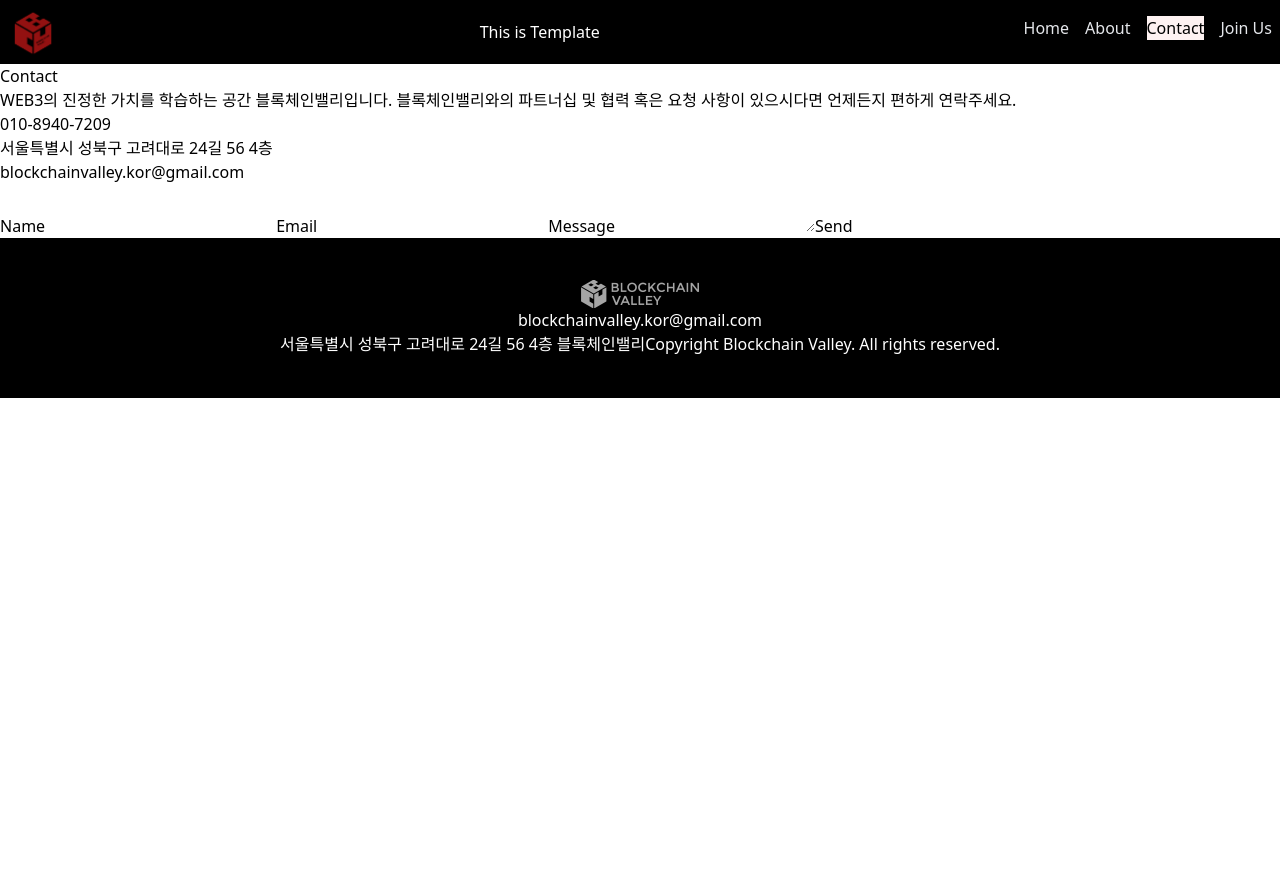
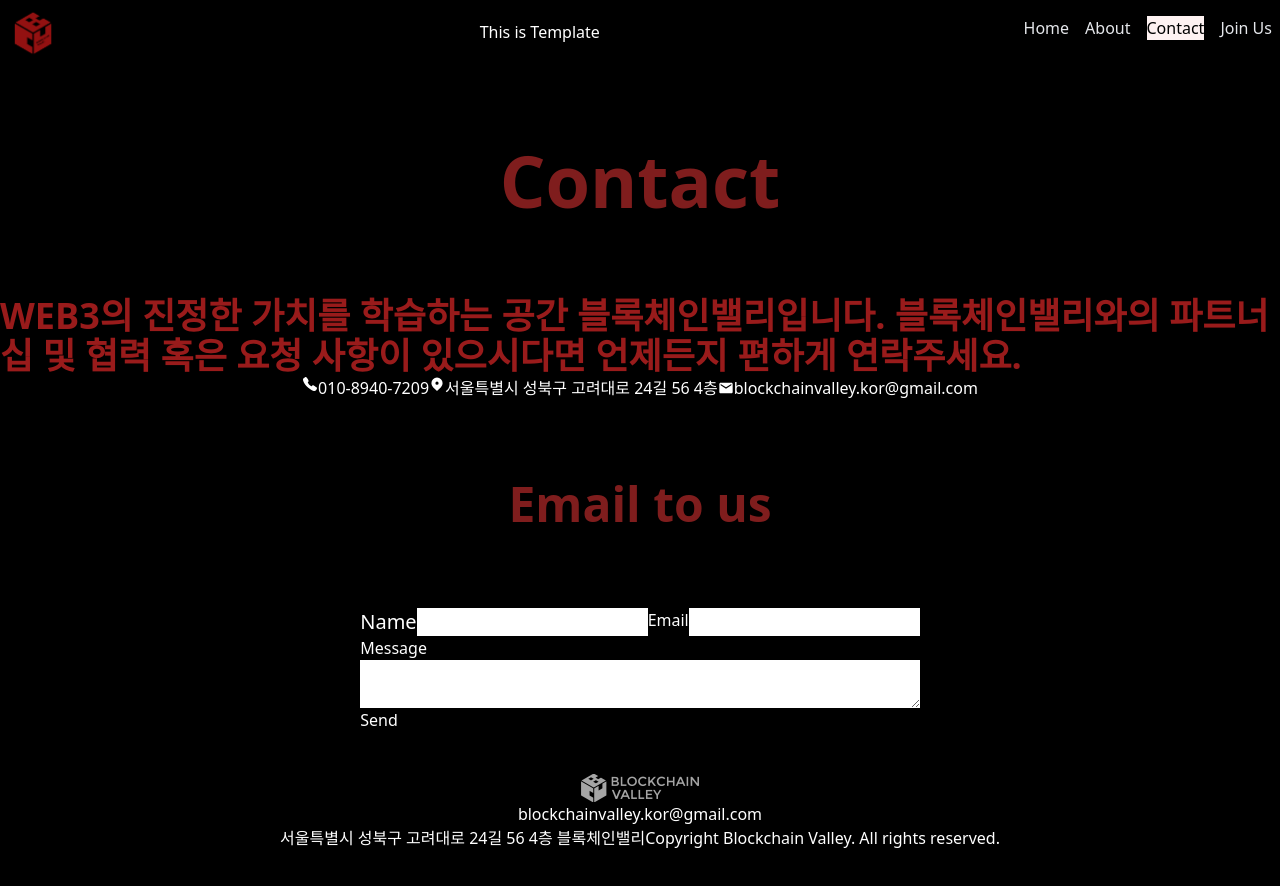
Before and after one commit to Block-Chain-Valley/BV-Homepage-front, a Next.js app: page /contact in a window 1280 px wide. Shown: the top 886 px of the page. Before the commit the page ends 800 px from the top, so only its background shows below. Built offline with nearby package versions, Linux system fonts and the light colour scheme.

Commit message:
Update : Email Box

```diff
--- a/package.json
+++ b/package.json
@@ -22,6 +22,7 @@
     "postcss": "8.4.23",
     "react": "18.2.0",
     "react-dom": "18.2.0",
+    "react-icons": "^4.8.0",
     "react-transition-group": "^4.4.5",
     "swiper": "^9.2.4",
     "tailwindcss": "3.3.1",
--- a/src/components/Contact/EmailBox.tsx
+++ b/src/components/Contact/EmailBox.tsx
@@ -43,8 +43,13 @@
   };
 
   return (
+    <div className="flex">
       <form ref={form} onSubmit={sendEmail}>
-      <label htmlFor="name">Name</label>
+        <div className="flex">
+          <label htmlFor="name" className=" text-xl ">
+            Name
+          </label>
+
           <input
             type="lineText"
             id="name"
@@ -60,6 +65,8 @@
             value={email}
             onChange={onChangeEmail}
           />
+        </div>
+        <div className="flex flex-col">
           <label htmlFor="message">Message</label>
           <textarea
             id="lineText"
@@ -67,8 +74,10 @@
             value={lineText}
             onChange={onChangeLineText}
           />
+        </div>
         <input type="submit" name="Send" value="Send" />
       </form>
+    </div>
   );
 };
 
--- a/src/pages/contact.tsx
+++ b/src/pages/contact.tsx
@@ -1,23 +1,42 @@
 import EmailBox from "@/components/Contact/EmailBox";
 import { SEO } from "@/seo/SEO";
+import { IoCall } from "react-icons/io5";
+import { HiLocationMarker } from "react-icons/hi";
+import { MdEmail } from "react-icons/md";
 
 function Contact() {
   return (
-    <div>
+    <main className="flex flex-col items-center justify-center bg-black text-white ">
       <SEO
         title="문의 페이지"
         description="문의 사항을 보낼 수 있는 페이지입니다."
       />
-      <div>Contact</div>
-      <div>
+      <div className="flex flex-col m-20">
+        <h1 className="text-7xl font-extrabold text-900 ">Contact</h1>
+      </div>
+      <div className="text-4xl font-bold text-800">
         WEB3의 진정한 가치를 학습하는 공간 블록체인밸리입니다. 블록체인밸리와의
         파트너십 및 협력 혹은 요청 사항이 있으시다면 언제든지 편하게 연락주세요.
       </div>
-      <div>010-8940-7209</div>
-      <div>서울특별시 성북구 고려대로 24길 56 4층</div>
-      <div>blockchainvalley.kor@gmail.com</div>
+      <div className="flex">
+        <div className="flex">
+          <IoCall />
+          010-8940-7209
+        </div>
+        <div className="flex">
+          <HiLocationMarker />
+          서울특별시 성북구 고려대로 24길 56 4층
+        </div>
+        <div className="flex justify-center items-center">
+          <MdEmail />
+          blockchainvalley.kor@gmail.com
+        </div>
+      </div>
+      <div className="flex flex-col m-20">
+        <h1 className="text-5xl font-extrabold text-900 ">Email to us</h1>
+      </div>
       <EmailBox />
-    </div>
+    </main>
   );
 }
 
```
Also changed, not shown: 1 other file (tests, documents, lock files or other folders). Lines whose indentation alone changed are shown as unchanged.
